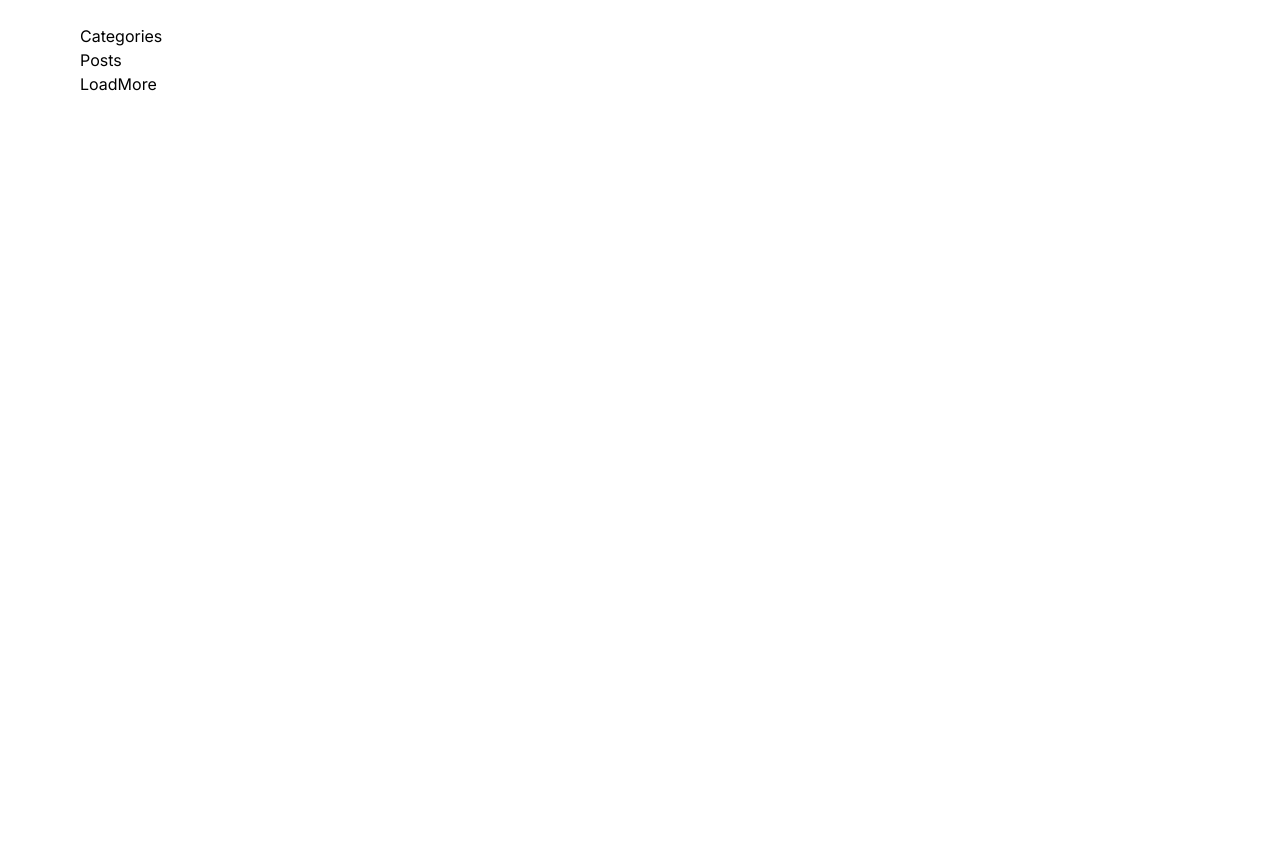
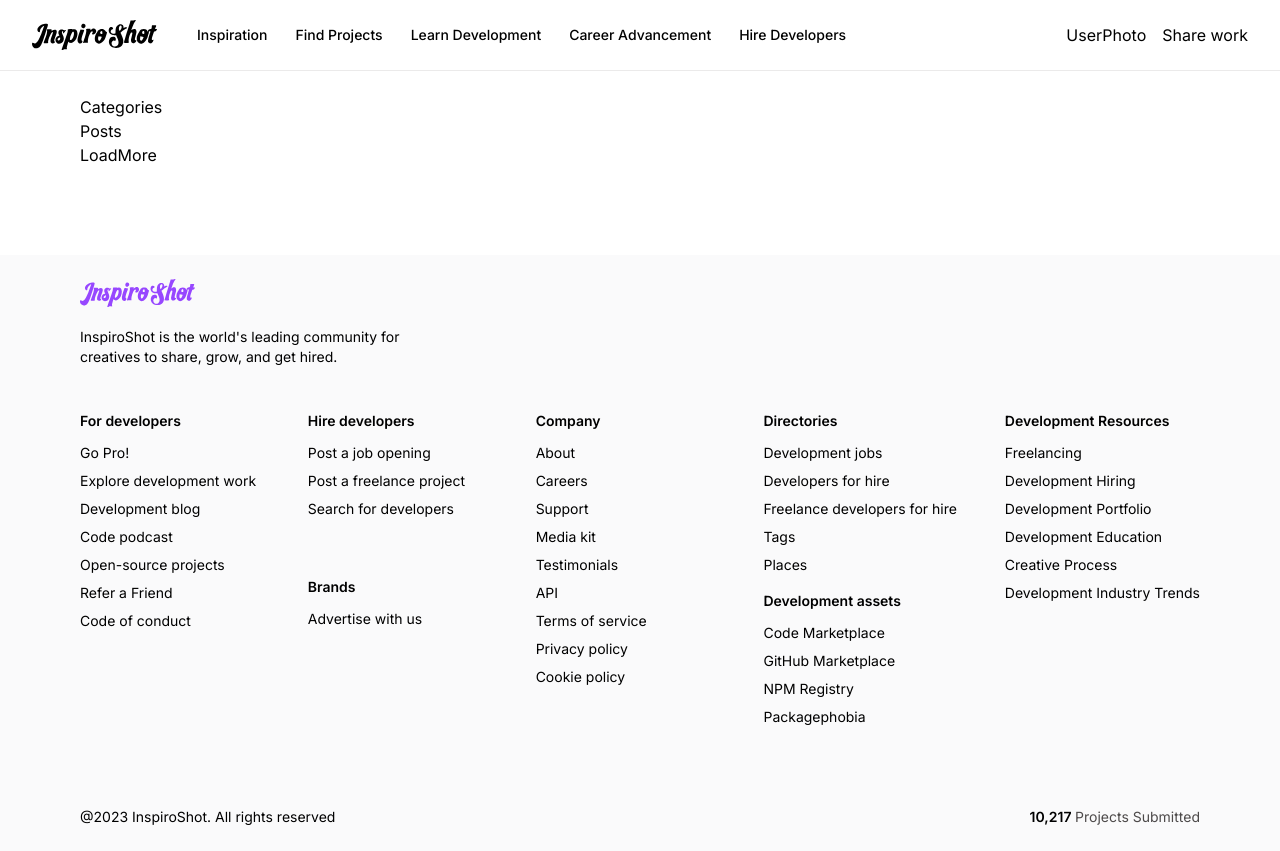
Before and after one commit to momenqudaih/flexibble_nextjs13-app, a Next.js app: page / in a window 1280 px wide. Before the commit the page ends 800 px from the top, so only its background shows below. Built offline with nearby package versions, Linux system fonts and the light colour scheme.

Commit message:
implement the  initial ui: nav-footer-body

```diff
--- a/app/layout.tsx
+++ b/app/layout.tsx
@@ -1,6 +1,5 @@
 import './globals.css';
-// import Footer from '@/components/Footer';
-// import Navbar from '@/components/Navbar';
+import { Navbar, Footer } from '@/components';
 
 export const metadata = {
     title: 'InspiroShot',
@@ -15,9 +14,9 @@
     return (
         <html lang="en">
             <body>
-                {/* <Navbar /> */}
+                <Navbar />
                 <main>{children}</main>
-                {/* <Footer /> */}
+                <Footer />
             </body>
         </html>
     );
--- /dev/null
+++ b/components/AuthProviders.tsx
@@ -0,0 +1,9 @@
+
+
+const AuthProviders = () => {
+  return (
+    <div>AuthProviders</div>
+  )
+}
+
+export default AuthProviders
--- /dev/null
+++ b/components/Footer.tsx
@@ -0,0 +1,88 @@
+import { footerLinks } from '@/constants';
+import Image from 'next/image';
+import Link from 'next/link';
+import { type } from 'os';
+
+type ColumnProps = {
+    title: string;
+    links: Array<string>;
+};
+
+const FooterColumn = ({ title, links }: ColumnProps) => {
+    return (
+        <div className="footer_column">
+            <h4 className="font-semibold">{title}</h4>
+            <ul className="flex flex-col gap-2 font-normal">
+                {links.map((link) => (
+                    <Link href="/" key={link}>
+                        {link}
+                    </Link>
+                ))}
+            </ul>
+        </div>
+    );
+};
+
+const Footer = () => {
+    return (
+        <footer className="flexStart footer">
+            <div className="flex flex-col gap-11 w-full">
+                <div className="flex items-start flex-col">
+                    <Image
+                        src="/logo-purple.svg"
+                        width={115}
+                        height={38}
+                        alt="InspiroShot"
+                    />
+                    <p className="text-start text-sm font-normal mt-5 max-w-xs">
+                        InspiroShot is the world&apos;s leading community for
+                        creatives to share, grow, and get hired.
+                    </p>
+                </div>
+                <div className="flex flex-wrap gap-12 flex-col sm:flex-row">
+                    <FooterColumn
+                        title={footerLinks[0].title}
+                        links={footerLinks[0].links}
+                    />
+                    <div className="flex-1 flex flex-col gap-4">
+                        <FooterColumn
+                            title={footerLinks[1].title}
+                            links={footerLinks[1].links}
+                        />{' '}
+                        <FooterColumn
+                            title={footerLinks[2].title}
+                            links={footerLinks[2].links}
+                        />
+                    </div>
+                    <FooterColumn
+                        title={footerLinks[3].title}
+                        links={footerLinks[3].links}
+                    />
+                    <div className="flex-1 flex flex-col gap-4">
+                        <FooterColumn
+                            title={footerLinks[4].title}
+                            links={footerLinks[4].links}
+                        />{' '}
+                        <FooterColumn
+                            title={footerLinks[5].title}
+                            links={footerLinks[5].links}
+                        />
+                    </div>
+                    <FooterColumn
+                        title={footerLinks[6].title}
+                        links={footerLinks[6].links}
+                    />
+                </div>
+            </div>
+            <div className="flexBetween footer_copyright">
+                <p>@2023 InspiroShot. All rights reserved</p>
+                <p className="text-gray">
+                    <span className="text-black font-semibold">10,217 </span>
+                    Projects Submitted
+                </p>
+            </div>
+        </footer>
+    );
+};
+
+export default Footer;
--- /dev/null
+++ b/components/Navbar.tsx
@@ -0,0 +1,45 @@
+import { NavLinks } from '@/constants';
+
+import Image from 'next/image';
+import Link from 'next/link';
+import { AuthProviders } from './';
+
+const Navbar = () => {
+    const session = {};
+
+    return (
+        <nav className="flexBetween navbar">
+            <div className="flex-1 flexStart">
+                <Link href="/">
+                    <Image
+                        src="/logo.svg"
+                        width={125}
+                        height={47}
+                        alt="InspiroShot Logo"
+                        className="mr-10"
+                    />
+                </Link>
+                <ul className="xl:flex hidden text-small gap-7">
+                    {NavLinks.map((link) => (
+                        <Link href={link.href} key={link.key}>
+                            {link.text}
+                        </Link>
+                    ))}
+                </ul>
+            </div>
+
+            <div className="flexCenter gap-4">
+                {session ? (
+                    <>
+                        UserPhoto
+                        <Link href="/create-project">Share work</Link>
+                    </>
+                ) : (
+                    <AuthProviders />
+                )}
+            </div>
+        </nav>
+    );
+};
+
+export default Navbar;
--- a/components/index.ts
+++ b/components/index.ts
@@ -1,5 +1,8 @@
 import Categories from './Categories';
 import Posts from './Posts';
 import LoadMore from './LoadMore';
+import Navbar from './Navbar';
+import Footer from './Footer';
+import AuthProviders from './AuthProviders';
 
-export { Categories, Posts, LoadMore };
+export { Categories, Posts, LoadMore, Navbar, Footer, AuthProviders };
--- /dev/null
+++ b/constants/index.ts
@@ -0,0 +1,94 @@
+export const NavLinks = [
+    { href: '/', key: 'Inspiration', text: 'Inspiration' },
+    { href: '/', key: 'Find Projects', text: 'Find Projects' },
+    { href: '/', key: 'Learn Development', text: 'Learn Development' },
+    { href: '/', key: 'Career Advancement', text: 'Career Advancement' },
+    { href: '/', key: 'Hire Developers', text: 'Hire Developers' },
+];
+
+export const categoryFilters = [
+    'Frontend',
+    'Backend',
+    'Full-Stack',
+    'Mobile',
+    'UI/UX',
+    'Game Dev',
+    'DevOps',
+    'Data Science',
+    'Machine Learning',
+    'Cybersecurity',
+    'Blockchain',
+    'E-commerce',
+    'Chatbots',
+];
+
+export const footerLinks = [
+    {
+        title: 'For developers',
+        links: [
+            'Go Pro!',
+            'Explore development work',
+            'Development blog',
+            'Code podcast',
+            'Open-source projects',
+            'Refer a Friend',
+            'Code of conduct',
+        ],
+    },
+    {
+        title: 'Hire developers',
+        links: [
+            'Post a job opening',
+            'Post a freelance project',
+            'Search for developers',
+        ],
+    },
+    {
+        title: 'Brands',
+        links: ['Advertise with us'],
+    },
+    {
+        title: 'Company',
+        links: [
+            'About',
+            'Careers',
+            'Support',
+            'Media kit',
+            'Testimonials',
+            'API',
+            'Terms of service',
+            'Privacy policy',
+            'Cookie policy',
+        ],
+    },
+    {
+        title: 'Directories',
+        links: [
+            'Development jobs',
+            'Developers for hire',
+            'Freelance developers for hire',
+            'Tags',
+            'Places',
+        ],
+    },
+    {
+        title: 'Development assets',
+        links: [
+            'Code Marketplace',
+            'GitHub Marketplace',
+            'NPM Registry',
+            'Packagephobia',
+        ],
+    },
+    {
+        title: 'Development Resources',
+        links: [
+            'Freelancing',
+            'Development Hiring',
+            'Development Portfolio',
+            'Development Education',
+            'Creative Process',
+            'Development Industry Trends',
+        ],
+    },
+];
```
Also changed, not shown: public/logo-purple.svg, public/logo.svg.
